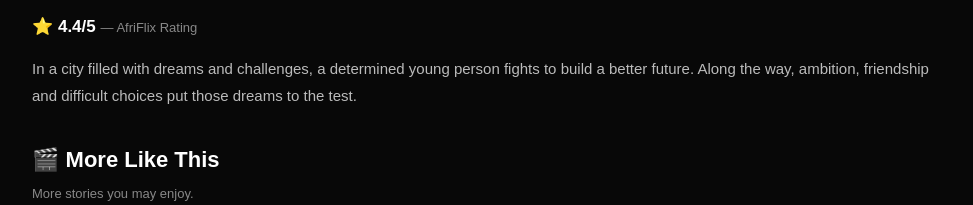
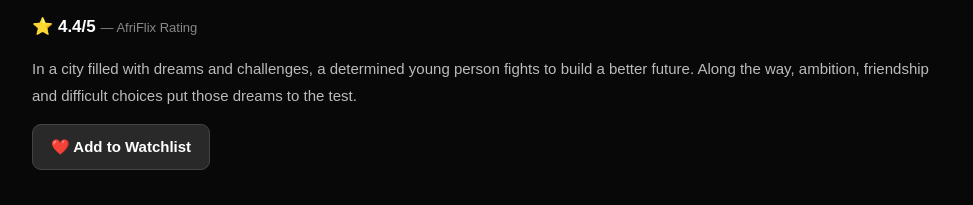
Before and after one commit to Afriflix/afriflix, a plain HTML site: page city-of-dreams.html in a window 1280 px wide. Shown: the part 777-982 px from the top of the page, without its empty margins (153-1126 px from the left). Drawn offline with Linux system fonts and the light colour scheme.

Commit message:
Add watchlist button and styling
Added a button to add the movie to a watchlist with corresponding styles.

```diff
--- a/city-of-dreams.html
+++ b/city-of-dreams.html
@@ -216,6 +216,30 @@
     person fights to build a better future. Along the way, ambition,
     friendship and difficult choices put those dreams to the test.
   </p>
+  <button id="watchlistButton" type="button">
+  ❤️ Add to Watchlist
+</button><p id="watchlistMessage" role="status"></p><style>
+  #watchlistButton {
+    background: #292929;
+    color: white;
+    border: 1px solid #444;
+    padding: 13px 18px;
+    border-radius: 9px;
+    font-size: 15px;
+    font-weight: bold;
+    cursor: pointer;
+  }
+
+  #watchlistButton:hover {
+    background: #e50914;
+  }
+
+  #watchlistMessage {
+    color: #aaa;
+    margin-top: 10px;
+    font-size: 14px;
+  }
+</style>
 
   <h2 class="section-title">🎬 More Like This</h2>
 
```
